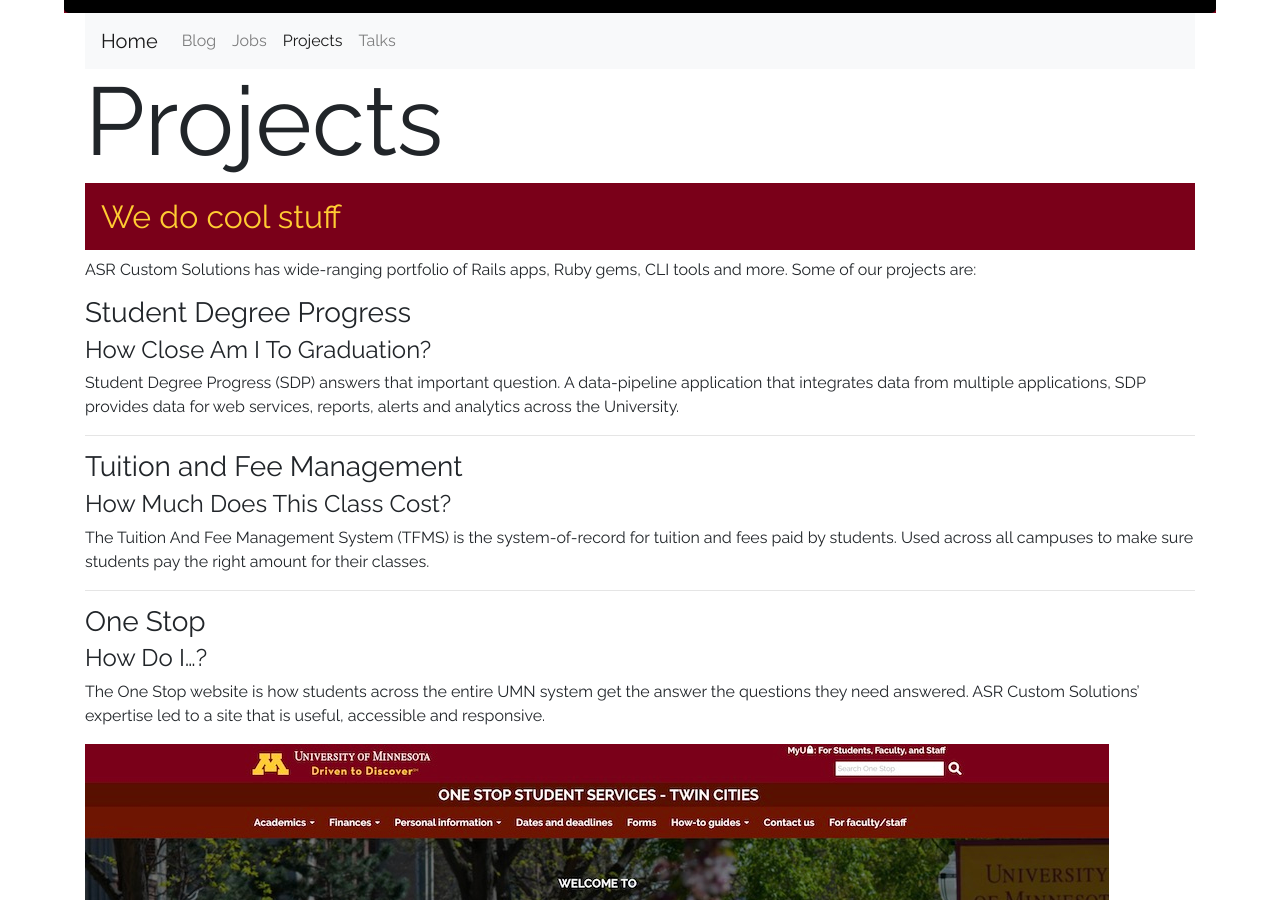
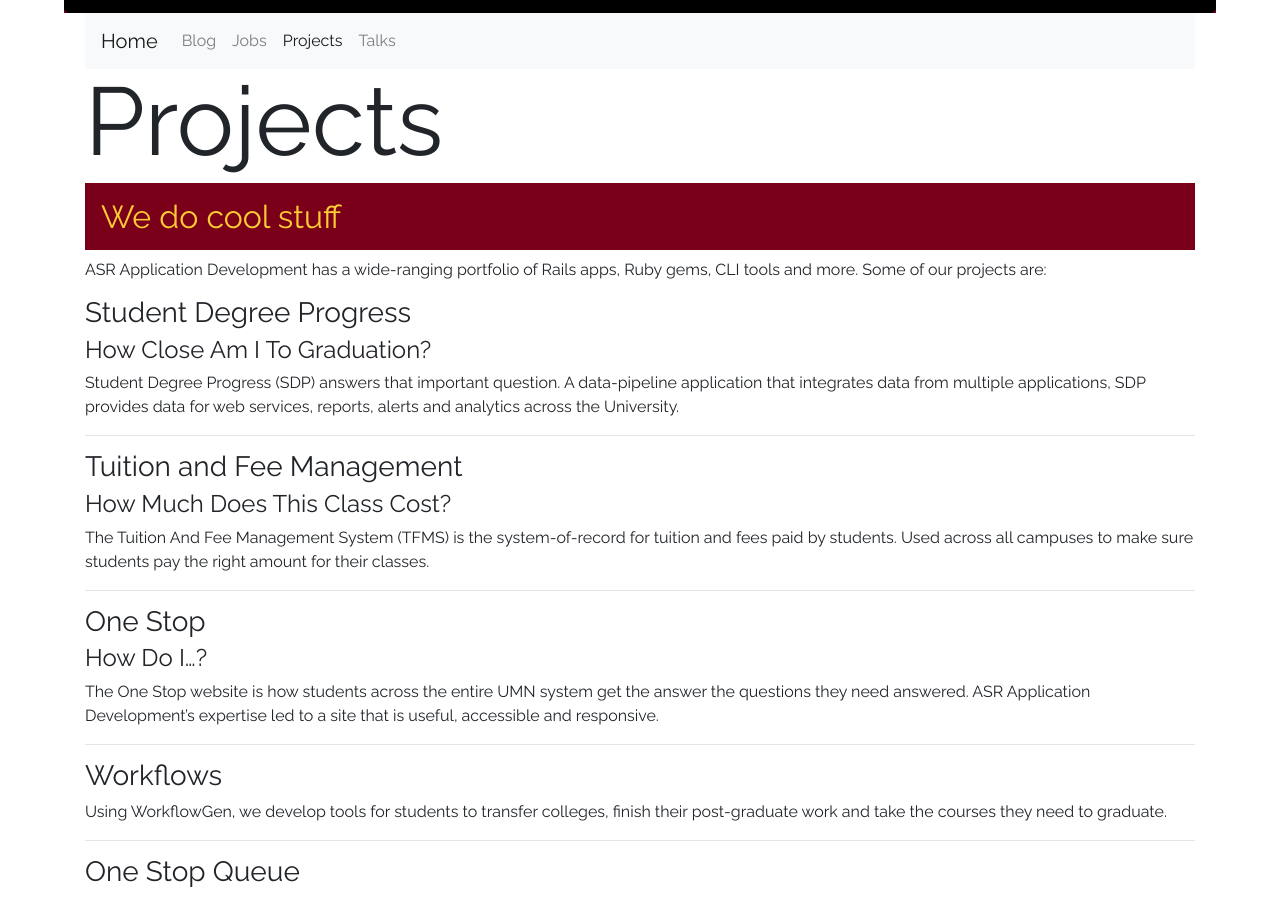
Before and after one commit to umn-asr/umn-asr.github.io, a Jekyll site: the page built from projects.markdown, in a window 1280 px wide and 900 px high, scrolled down 381 px. Built offline with Jekyll 4.4.1, drawn with Linux system fonts in a browser that asks for light colours; nearby versions of some CDN libraries.

Commit message:
Update projects page
* Update the team name
* Remove the One Stop screenshot since it's no longer accurate
* Remove whitespace

```diff
--- a/_includes/head.html
+++ b/_includes/head.html
@@ -1,5 +1,5 @@
 	<head>
-		<title>Academic Support Resources Custom Solutions - University of Minnesota</title>
+		<title>Academic Support Resources Application Development - University of Minnesota</title>
     <meta name="viewport" content="width=device-width, initial-scale=1, shrink-to-fit=no">
 		<meta charset="UTF-8">
     <link href="https://fonts.googleapis.com/css?family=Raleway" rel="stylesheet">
--- a/projects.markdown
+++ b/projects.markdown
@@ -4,7 +4,7 @@ title: Projects
 subtitle: We do cool stuff
 ---
 
-ASR Custom Solutions has wide-ranging portfolio of Rails apps, Ruby gems, CLI tools and more. Some of our projects are:
+ASR Application Development has a wide-ranging portfolio of Rails apps, Ruby gems, CLI tools and more. Some of our projects are:
 
 ### Student Degree Progress
 
@@ -26,9 +26,7 @@ The Tuition And Fee Management System (TFMS) is the system-of-record for tuition
 
 #### How Do I...?
 
-The One Stop website is how students across the entire UMN system get the answer the questions they need answered. ASR Custom Solutions' expertise led to a site that is useful, accessible and responsive.
-
-<img src="img/one_stop.jpg" />
+The One Stop website is how students across the entire UMN system get the answer the questions they need answered. ASR Application Development's expertise led to a site that is useful, accessible and responsive.
 
 ----
 
```
Also changed, not shown: img/one_stop.jpg (deleted).
